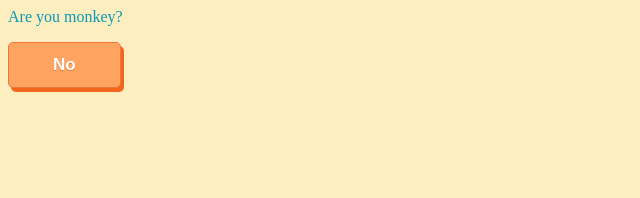
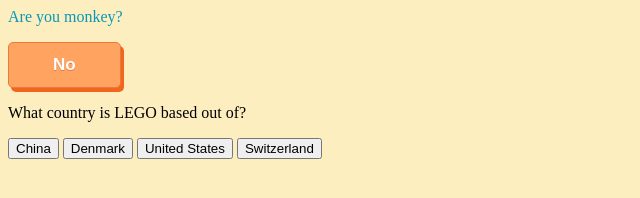
Before and after one commit to ChristianSheherlis/Quiz-Game, a website built with Parcel: page src/index.html in a window 1280 px wide. Shown: the whole page, without its empty margins (0-640 px from the left). Built offline with nearby package versions, Linux system fonts and the light colour scheme.

Commit message:
Everything Randomized!
Everything is now shufffled! The questions and the corresponding answers. It is also applies in the html properly.

```diff
--- a/src/index.html
+++ b/src/index.html
@@ -1,4 +1,4 @@
-<html lang="en">
+<html>
 <head>
     <meta charset="UTF-8">
     <meta name="viewport" content="width=device-width, initial-scale=1.0">
@@ -10,6 +10,17 @@
         <p id="start-message">Are you monkey?</p>
         <button type="button" id="start-button">No</button>
     </div>
+    <div class="quiz-container">
+        <!--
+            <p class="question">Who is Todd Howard?</li>
+                <div class="answer-btns">
+                    <button>An Entity</button>
+                    <button>A Cryptid</button>
+                    <button>A Chessplayer</button>
+                    <button>A Game Developer</button>
+                </div>
+        -->
+      </div>
 </body>
 <script src="js/index.js"></script>
 </html>
--- a/src/js/DOM.js
+++ b/src/js/DOM.js
@@ -1,5 +1,6 @@
 const DOMSelectors = {
-    //insert DOM Selectors here to keep the code cleaner
+    //DOM Selectors here to keep the code cleaner? May move it back if we don't have many DOM Selectors
+    displayContainer: document.querySelector(".quiz-container"),
 };
 
-export { DOMSelectors }
+export { DOMSelectors };
--- a/src/js/index.js
+++ b/src/js/index.js
@@ -1,8 +1,8 @@
 import { questionBank } from "./Questions";
-//import { DOMSelectors } from " ./DOM"; //it is greying it out cause they are no DOM Selectors YET
+import { DOMSelectors } from "./DOM"; //it is greying it out cause they are no DOM Selectors YET
 
 //I prefer to keep all my global variables up here, though they can be moved if you'd like
-let questionNumb = 0;
+let questionNumb = -1;
 
 function shuffle(array) {
     var currentIndex = array.length, temporaryValue, randomIndex;
@@ -23,12 +23,36 @@
     return array;
   }
 
+//this shuffles both the order of the questions, and the order to the answers to those questions
+function shuffleEntireBank() {
   shuffle(questionBank);
-  console.log(questionBank);
+
+  //this shuffles the order to the answers
+  const shuffledQuiz = questionBank.map((item)=>{
+    item.answers = shuffle(item.answers);
+    return item;
+  })
+
+  console.log(shuffledQuiz);
+
+}
+
+  //after shuffling the question bank the below function will pull the first question
+  //when the function is called again it will call the next question
 
   function nextQuestion(){
-    console.log(questionBank[questionNumb]);
     questionNumb += 1;
+    DOMSelectors.displayContainer.insertAdjacentHTML(
+      "afterbegin",
+      ` <p class="question">${questionBank[questionNumb].question}</li>
+      <div class="answer-btns">
+          <button>${questionBank[questionNumb].answers[0]}</button>
+          <button>${questionBank[questionNumb].answers[1]}</button>
+          <button>${questionBank[questionNumb].answers[2]}</button>
+          <button>${questionBank[questionNumb].answers[3]}</button>
+      </div>`
+      )
   }
 
+  shuffleEntireBank();
   nextQuestion();
```
